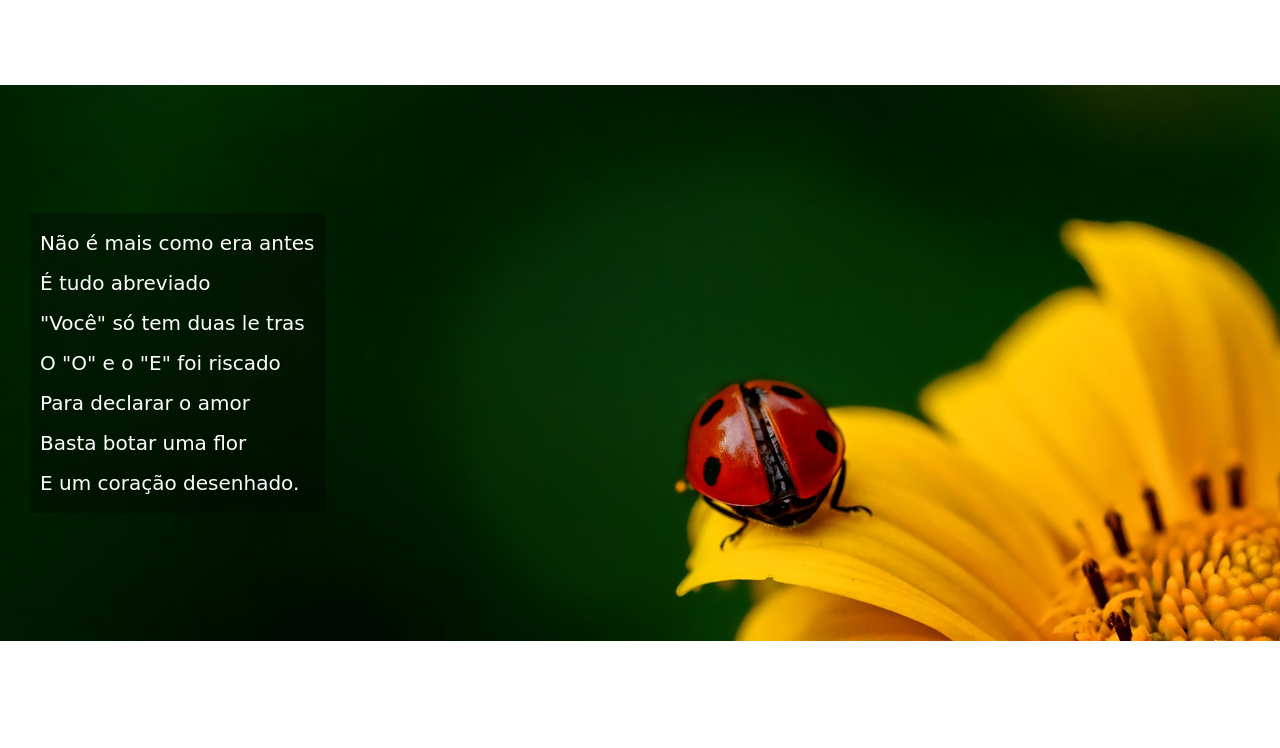
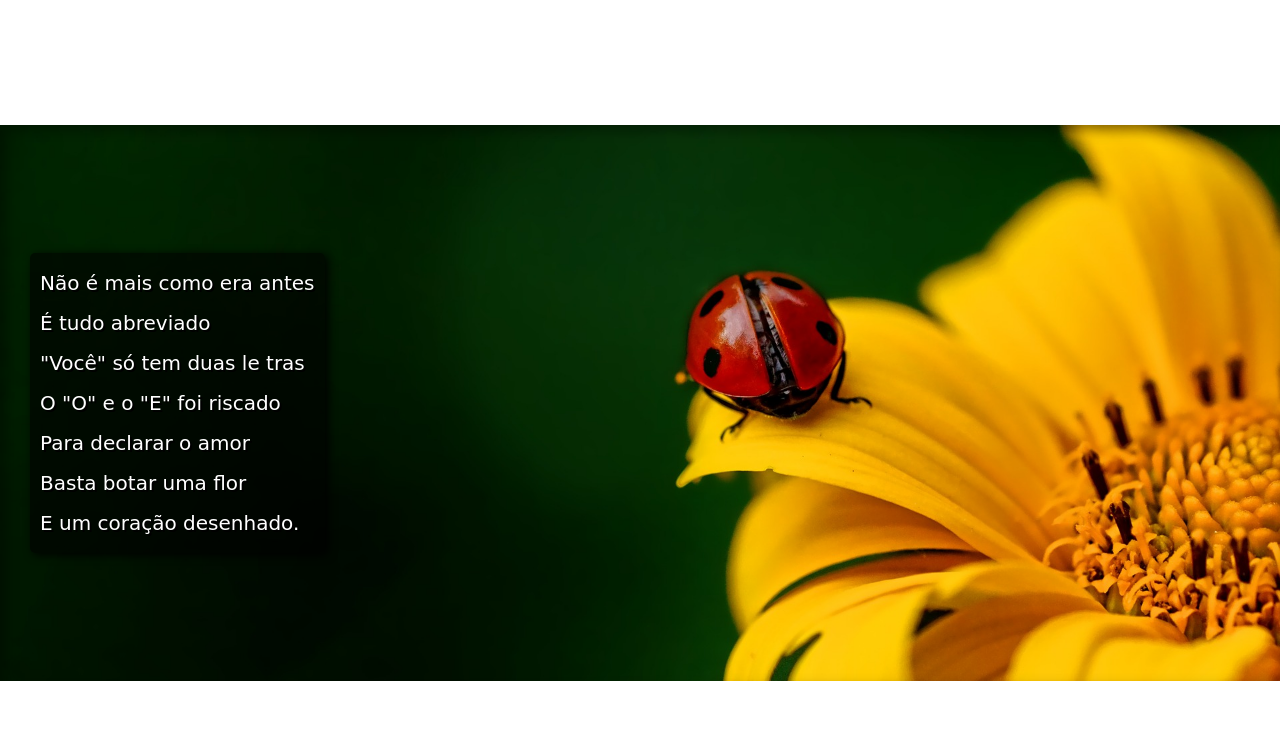
Before and after one commit to Gusta-vo-dev/curso-html-css, a plain HTML site: page Desafios/desafios m.03/projetocordel.html in a window 1280 px wide. Shown: the part 612-1360 px from the top of the page. Drawn offline with Linux system fonts and the light colour scheme.

Commit message:
finalização do projeto cordel.

```diff
--- a/Desafios/desafios m.03/style.css
+++ b/Desafios/desafios m.03/style.css
@@ -64,14 +64,22 @@ section.normal {
 }
 
 section.imagem {
-   background-color: rgb(51, 51, 51);
+   background-color: rgba(51, 51, 51, 0);
    color: white;
-      }
+   box-shadow: inset 6px 6px 13px 0px rgba(0, 0, 0, 0.349);
+}
 
 section.imagem > p {
-   background-color: rgba(0, 0, 0, 0.315);
+   background-color: rgba(0, 0, 0, 0.61);
    display: inline-block;
    padding: 10px;
+   text-shadow: 2px 2px 0px black;
+   box-shadow: 3px 2px 10px black;
+   border-radius: 5px;
+}
+
+section > p {
+   padding-bottom: 2em;
 }
 
 #img-1 {
@@ -79,6 +87,7 @@ section.imagem > p {
    background-repeat: no-repeat;
    background-size: cover;
    background-attachment: fixed;
+   background-position: center center;
 }
 
 #img-2 {
@@ -86,6 +95,7 @@ section.imagem > p {
    background-repeat: no-repeat;
    background-size: cover;
    background-attachment: fixed;
+   background-position: center center;
 }
 
 footer {
```
